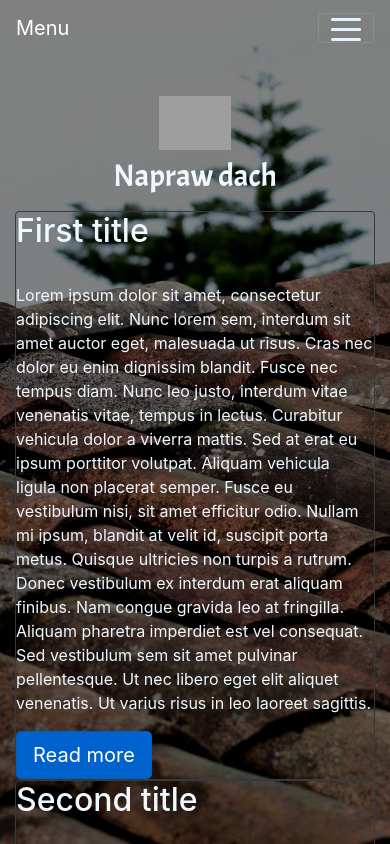
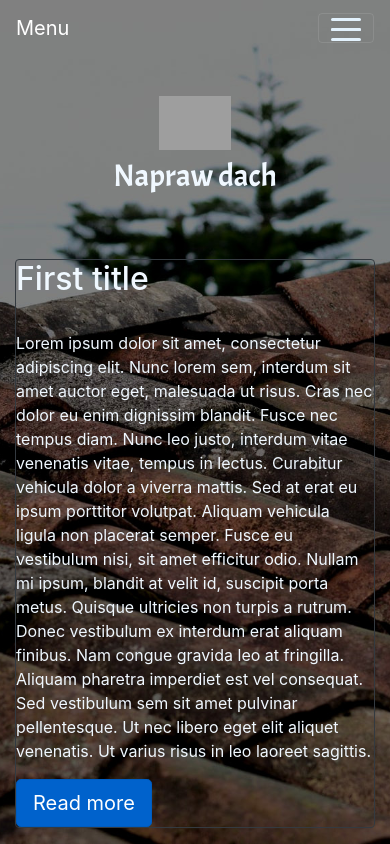
Before and after one commit to KrzysztofP90/angular-website, an Angular app: page / in a window 390 px wide. Shown: the top 844 px of the page. Built offline with nearby package versions, Linux system fonts and the light colour scheme; grey boxes are pictures that could not be loaded.

Commit message:
Correct of responsive.

```diff
--- a/src/app/intro-describe1/intro-describe1.component.html
+++ b/src/app/intro-describe1/intro-describe1.component.html
@@ -1,4 +1,4 @@
-<div class="border border-dark rounded flex-column align-items-center p-sm-5 m-sm-5">
+<div class="border border-dark rounded flex-column align-items-center p-sm-5 m-sm-5 mt-5">
   <h2 class>
     {{record.title}}
   </h2>
--- a/src/app/intro/intro.component.html
+++ b/src/app/intro/intro.component.html
@@ -1,5 +1,5 @@
 <div class="container w-100">
-  <div class="row justify-content-center"  *ngFor='let rec of records'>
+  <div class="row justify-content-center" *ngFor='let rec of records'>
     <div class="col-12 col-md-10">
         <app-intro-describe1 [record]="rec"></app-intro-describe1>
     </div>
```
